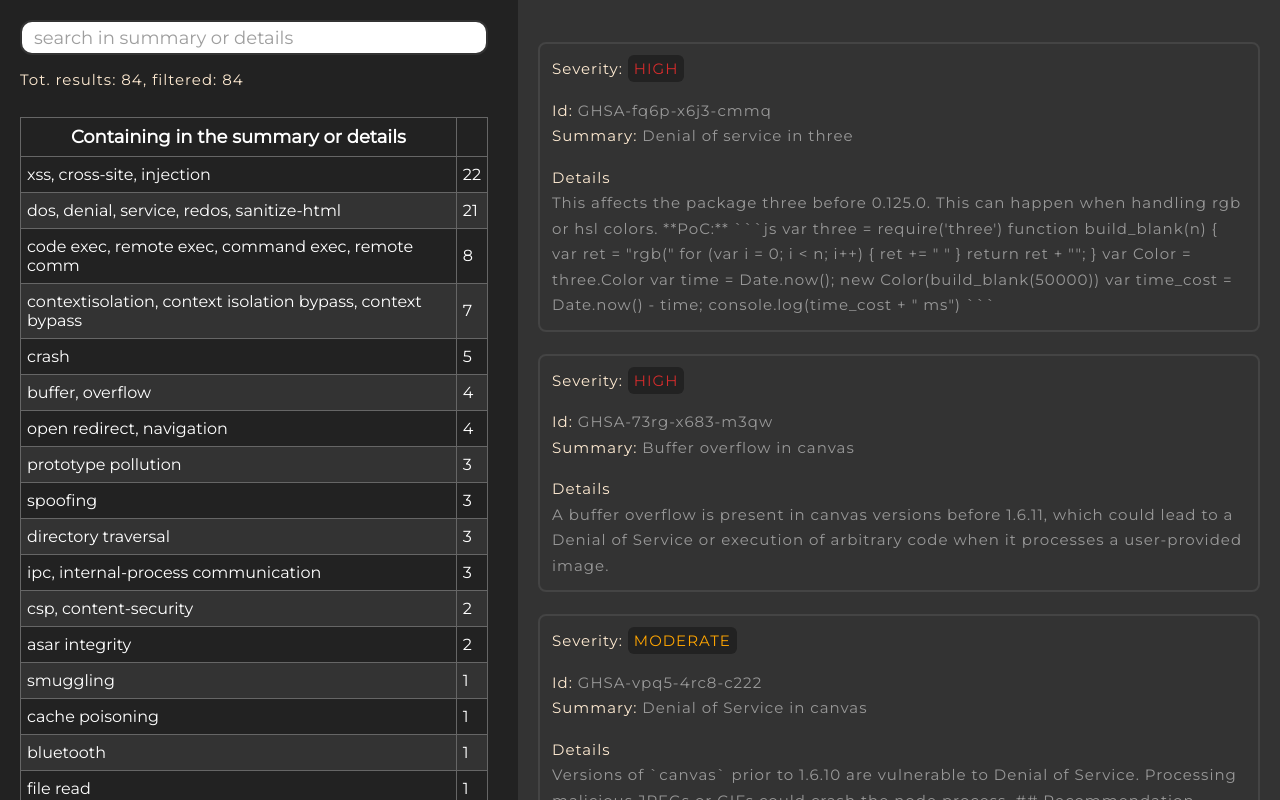
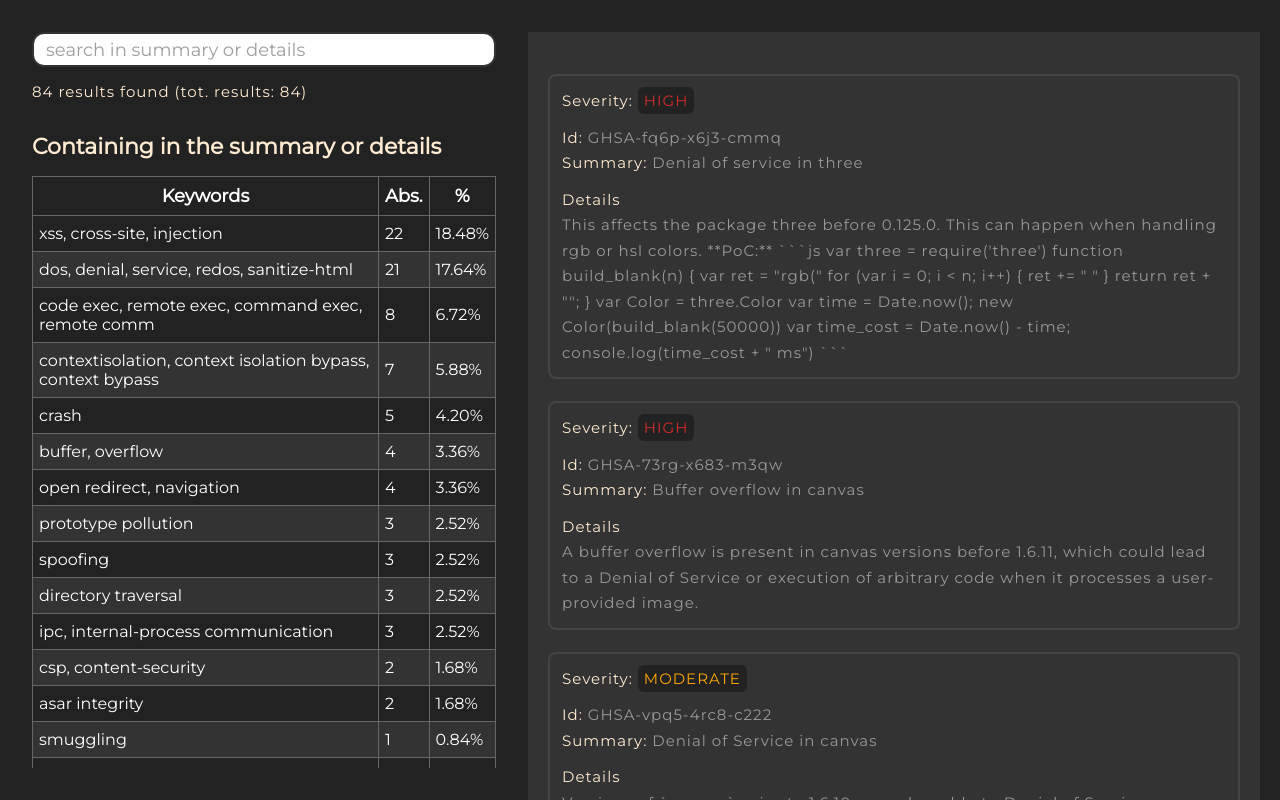
Before and after one commit to NicoloCavalli95horses/gui-vuln, a Vue app: page / in a window 1280 px wide. Built offline with nearby package versions, Linux system fonts and the light colour scheme; a web font is replaced by a local one.

Commit message:
added frequencies

```diff
--- a/src/App.vue
+++ b/src/App.vue
@@ -2,48 +2,75 @@
   <div class="main">
     <div class="inputs">
       <InputText v-model:text="custom_filter" placeholder="search in summary or details" />
-      <p class="t-12">Tot. results: {{ out.length }}, filtered: {{ outFiltered?.length }}</p>
-      <table class="t-24">
+      <p class="t-12">{{ outFiltered?.length }} results found (tot. results: {{ out.length }})</p>
+      <h2 class="t-24">Containing in the summary or details</h2>
+      <table class="t-12">
         <thead>
           <tr>
-            <th>Containing in the summary or details</th>
+            <th>Keywords</th>
+            <th>Abs.</th>
+            <th>%</th>
           </tr>
         </thead>
         <tbody>
-          <tr v-for="(cve, i) in cveType" :key="cve">
+          <tr v-for="cve in cveType" :key="cve.id">
             <td>{{ CVE_KEYWORDS[cve.id]?.join(", ")?.toString() }}</td>
             <td>{{ cve.size }}</td>
+            <td>{{ (out.length*cve.size/100).toFixed(2) }}%</td>
           </tr>
-          <td class="orange-text">Classified in more than one category</td>
-          <td class="orange-text">{{ cveType.reduce((acc, cve) => acc + cve.size, null) - out.length }}</td>
+          <tr class="orange-text">
+            <td>Classified in more than one category</td>
+            <td>{{ totMultiClassified }}</td>
+            <td>{{ (out.length*totMultiClassified/100).toFixed(2) }}%</td>
+          </tr>
         </tbody>
       </table>
-      <table class="t-48">
+      <h2 class="t-24">Severity</h2>
+      <table class="t-12">
         <thead>
           <tr>
             <th>Severity</th>
+            <th>Abs.</th>
+            <th>%</th>
           </tr>
         </thead>
         <tbody>
           <tr>
             <td>Critical</td>
-            <td>{{ tot.critical }}</td>
+            <td>{{ severityCount.critical }}</td>
+            <td>{{ (out.length*severityCount.critical/100).toFixed(2) }}%</td>
           </tr>
           <tr>
             <td>High</td>
-            <td>{{ tot.high }}</td>
+            <td>{{ severityCount.high }}</td>
+            <td>{{ (out.length*severityCount.high/100).toFixed(2) }}%</td>
           </tr>
           <tr>
             <td>Moderate</td>
-            <td>{{ tot.moderate }}</td>
+            <td>{{ severityCount.moderate }}</td>
+            <td>{{ (out.length*severityCount.moderate/100).toFixed(2) }}%</td>
           </tr>
           <tr>
             <td>Low</td>
-            <td>{{ tot.low }}</td>
+            <td>{{ severityCount.low }}</td>
+            <td>{{ (out.length*severityCount.low/100).toFixed(2) }}%</td>
           </tr>
+        </tbody>
+      </table>
+      <h2 class="t-24">Framework, language and library</h2>
+      <table class="t-12">
+        <thead>
           <tr>
-            <td></td>
-            <td>{{ Object.values(tot).length ? Object.values(tot).reduce((acc, i) => acc + i) : null }}</td>
+            <th>Framework/language</th>
+            <th>Abs.</th>
+            <th>%</th>
+          </tr>
+        </thead>
+        <tbody>
+          <tr v-for="lang in langTypes" :key="lang.id">
+            <td>{{ FRAMEWORK[lang.id]?.join(", ")?.toString() }}</td>
+            <td>{{ lang.size }}</td>
+            <td>{{ (out.length*lang.size/100).toFixed(2) }}%</td>
           </tr>
         </tbody>
       </table>
@@ -80,18 +107,31 @@ const CVE_KEYWORDS = {
   prototypePollution: ['prototype pollution'],
   spoofing: ['spoofing'],
   crash: ['crash'],
-  directoryTraversal: ['directory traversal'], // to study
+  directoryTraversal: ['directory traversal'],
   remoteCodeExecution: ['code exec', 'remote exec', 'command exec', 'remote comm'],
   smuggling: ['smuggling'],
   contentSecurityPolicy: ['csp', 'content-security'],
-  cachePoisoning: ['cache poisoning'], // to study
+  cachePoisoning: ['cache poisoning'],
   bluetooth: ['bluetooth'],
   contextIsolationBypass: ['contextisolation', 'context isolation bypass', 'context bypass'],
   asarIntegrity: ['asar integrity'],
   fileRead: ['file read'],
   trojan: ['trojan', 'horse'],
   internalProcessCommunication: ['ipc', 'internal-process communication'],
-  autoupdater: ['autoupdater']
+  autoupdater: ['autoupdater'],
+};
+
+const FRAMEWORK = {
+  vue: ['vue'],
+  angular: ['angular'],
+  react: ['react'],
+  electron: ['electron'],
+  three: ['three'],
+  vanillaJS: ['canvas', 'html'],
+  preact: ['preact'],
+  svelte: ['svelte'],
+  next: ['next.js'],
+  i18next: ['i18next']
 }
 
 
@@ -100,23 +140,12 @@ const CVE_KEYWORDS = {
 //====================================
 const out = ref([]);
 const custom_filter = ref(undefined);
-const tot = ref({});
+const severityCount = ref({});
 
 const outFiltered = computed( () => custom_filter.value ? filterResults([custom_filter.value]) : out.value);
-const cveType = computed(() => {
-  const ret = [];
-  if (!out.value) return ret;
-
-  for (const [id, keywords] of Object.entries(CVE_KEYWORDS)) {
-    const matches = filterResults(keywords);
-    const obj = { id, matches, size: matches?.length || 0 };
-    ret.push(obj);
-  }
-
-  ret.sort((a, b) => b.size - a.size);
-  return ret;
-});
-
+const cveType     = computed( () => classifyCVEs(CVE_KEYWORDS));
+const langTypes   = computed( () => classifyCVEs(FRAMEWORK));
+const totMultiClassified = computed( () => cveType.value.reduce((acc, cve) => acc + cve.size, null) - out.value.length)
 
 
 //====================================
@@ -132,13 +161,28 @@ function filterResults( arr ) {
 function countSeverity() {
   out.value.forEach(o => {
     const severity =  o.database_specific?.severity?.toLowerCase();
-    if (Number.isInteger(tot.value[ severity ])) {
-      tot.value[ severity ] = tot.value[ severity ] + 1;
+    if (Number.isInteger(severityCount.value[ severity ])) {
+      severityCount.value[ severity ] = severityCount.value[ severity ] + 1;
     } else {
-      tot.value[ severity ] = 1;
+      severityCount.value[ severity ] = 1;
     }
   });
 }
+
+function classifyCVEs( obj ) {
+  const ret = [];
+  if (!out.value) return ret;
+
+  for (const [id, keywords] of Object.entries(obj)) {
+    const matches = filterResults(keywords);
+    const obj = { id, matches, size: matches?.length || 0 };
+    ret.push(obj);
+  }
+
+  ret.sort((a, b) => b.size - a.size);
+  return ret;
+}
+
 
 //====================================
 // Life cycle
@@ -156,28 +200,24 @@ onMounted(async () => {
 .main {
   display: grid;
   grid-template-columns: 2fr 3fr;
-  grid-gap: 10px;
+  grid-gap: 20px;
   width: 100%;
   height: 100vh;
   box-sizing: border-box;
   overflow: hidden;
-}
-
+  padding: 32px 20px;
   .inputs {
-  padding: 20px;
-
+    height: 100%;
+    overflow-y: scroll;
+    padding: 0 12px;
   }
 
   .output {
     color: white;
-  padding: 20px;
     background-color: #333;
     height: 100%;
     overflow-y: scroll;
-  font-size: 14px;
-
-  pre {
-    white-space: break-spaces;
+    padding: 20px;
   }
 }
 </style>
--- a/src/style.css
+++ b/src/style.css
@@ -609,7 +609,6 @@ code span {
 
 table {
   width: 100%;
-  max-width: 800px;
   color: white;
   font-size: 16px;
   box-sizing: border-box;
```
Lines whose indentation alone changed are shown as unchanged.
